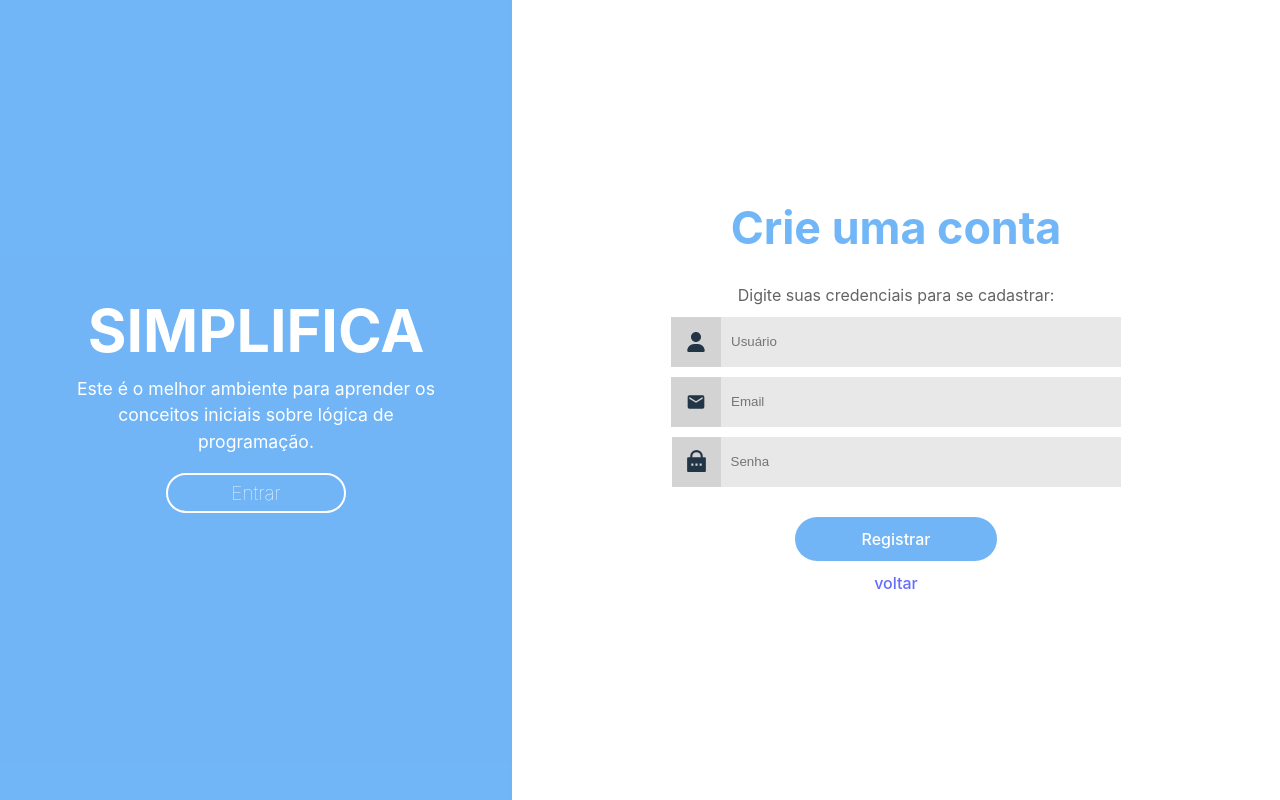
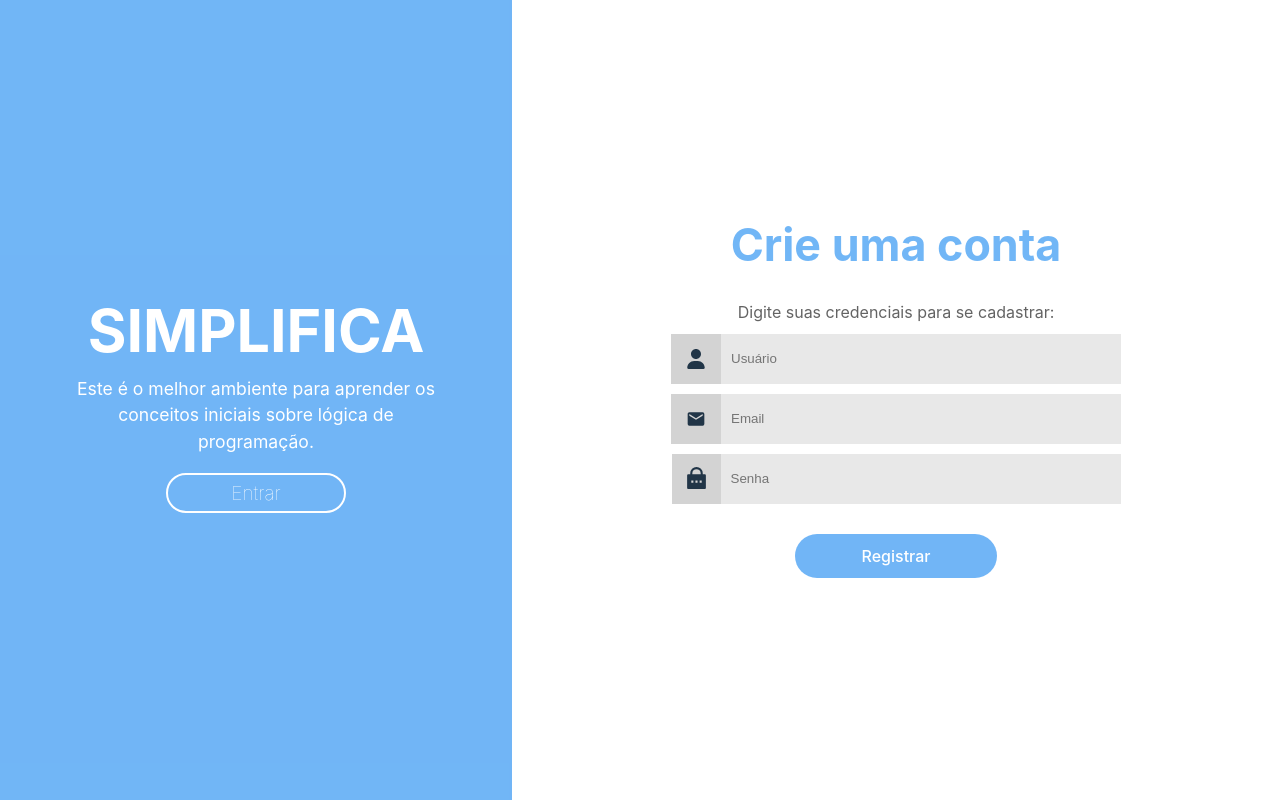
Before and after one commit to MvFranca/Login-Projeto, a React (Vite) app: page /registrar in a window 1280 px wide. Built offline with nearby package versions, Linux system fonts and the light colour scheme.

Commit message:
Página de registro adicionada

```diff
--- a/src/components/InicioRegistro.tsx
+++ b/src/components/InicioRegistro.tsx
@@ -39,8 +39,8 @@ const InicioRegistro = () => {
             <div>
               <button type="submit">Registrar</button>
             </div>
-            <div>
-              <a href="/">voltar</a>
+            <div className={styles.voltar}>
+              <a href="/">Voltar</a>
             </div>
           </form>
         </div>
--- a/src/styles/InicioEntrar.module.css
+++ b/src/styles/InicioEntrar.module.css
@@ -110,6 +110,10 @@
     margin-top: 20px;
   }
 
+  .voltar{
+    display: none;
+  }
+
   @media screen and (max-width: 912px){
 
     .container{
@@ -127,4 +131,8 @@
     height: 50px;
   }
 
+  .voltar{
+    display: flex;
   }
+
+  }
```
